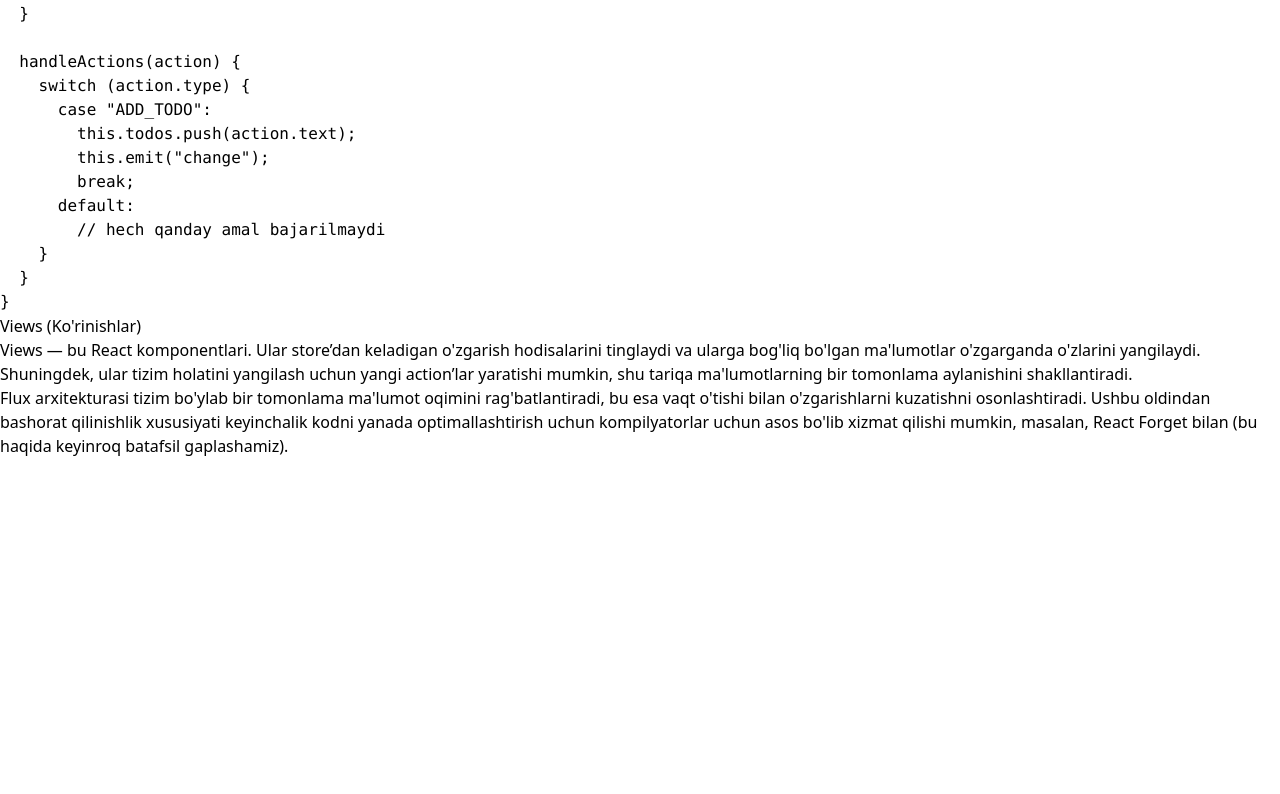
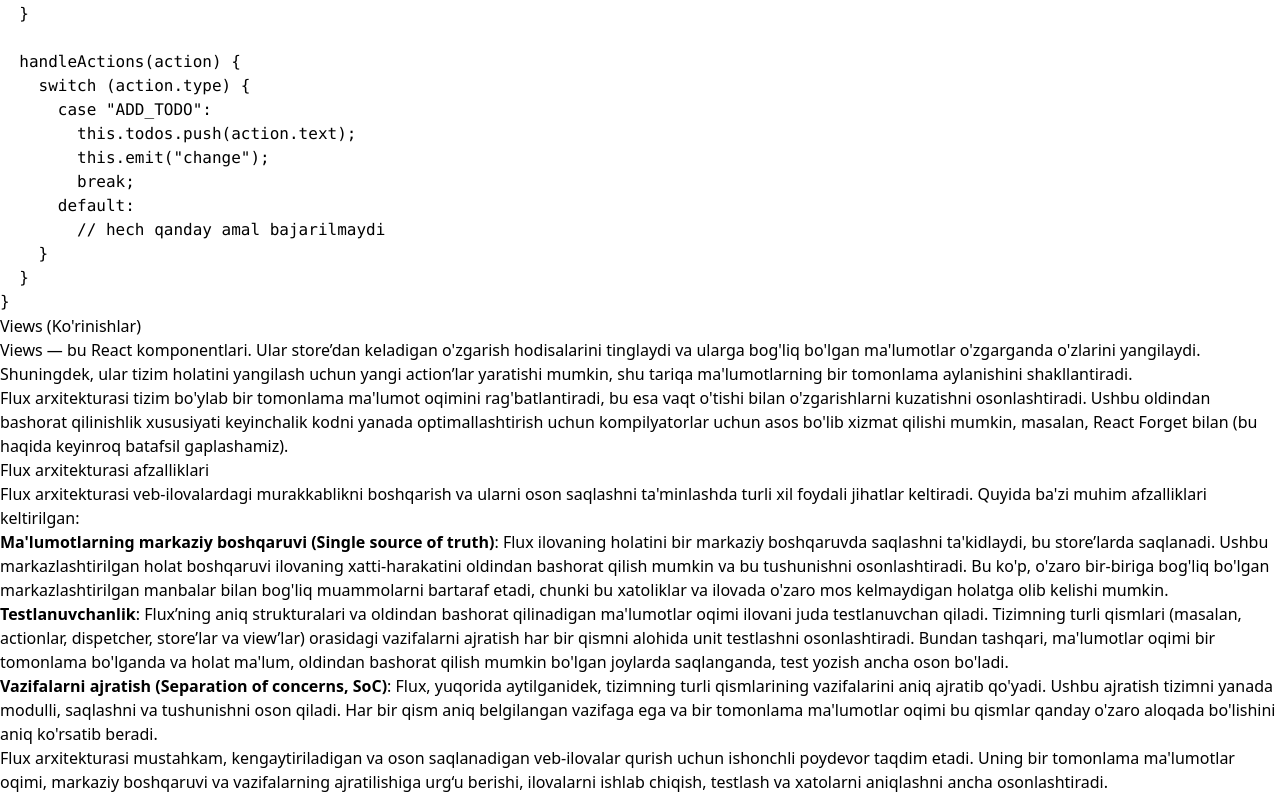
Before and after one commit to RustamovRR/webiston, a Next.js app: page /docs/react/entry-level-stuff/flux-architecture in a window 1280 px wide. Shown: the part 923-1717 px from the top of the page. Before the commit the page ends 1381 px from the top, so only its background shows below. Built offline with nearby package versions, Linux system fonts and the light colour scheme.

Commit message:
feat: add 'flux-architecture' page

```diff
--- a/src/pages/docs/react/entry-level-stuff/flux-architecture.mdx
+++ b/src/pages/docs/react/entry-level-stuff/flux-architecture.mdx
@@ -49,3 +49,14 @@ class TodoStore extends EventEmitter {
 Views — bu React komponentlari. Ular store’dan keladigan o'zgarish hodisalarini tinglaydi va ularga bog'liq bo'lgan ma'lumotlar o'zgarganda o'zlarini yangilaydi. Shuningdek, ular tizim holatini yangilash uchun yangi action’lar yaratishi mumkin, shu tariqa ma'lumotlarning bir tomonlama aylanishini shakllantiradi.
 
 Flux arxitekturasi tizim bo'ylab bir tomonlama ma'lumot oqimini rag'batlantiradi, bu esa vaqt o'tishi bilan o'zgarishlarni kuzatishni osonlashtiradi. Ushbu oldindan bashorat qilinishlik xususiyati keyinchalik kodni yanada optimallashtirish uchun kompilyatorlar uchun asos bo'lib xizmat qilishi mumkin, masalan, React Forget bilan (bu haqida keyinroq batafsil gaplashamiz).
+
+
+### Flux arxitekturasi afzalliklari
+Flux arxitekturasi veb-ilovalardagi murakkablikni boshqarish va ularni oson saqlashni ta'minlashda turli xil foydali jihatlar keltiradi. Quyida ba'zi muhim afzalliklari keltirilgan:
+- **Ma'lumotlarning markaziy boshqaruvi (Single source of truth)**: Flux ilovaning holatini bir markaziy boshqaruvda saqlashni ta'kidlaydi, bu store’larda saqlanadi. Ushbu markazlashtirilgan holat boshqaruvi ilovaning xatti-harakatini oldindan bashorat qilish mumkin va bu tushunishni osonlashtiradi. Bu ko'p, o'zaro bir-biriga bog'liq bo'lgan markazlashtirilgan manbalar bilan bog'liq muammolarni bartaraf etadi, chunki bu xatoliklar va ilovada o'zaro mos kelmaydigan holatga olib kelishi mumkin.
+
+- **Testlanuvchanlik**: Flux’ning aniq strukturalari va oldindan bashorat qilinadigan ma'lumotlar oqimi ilovani juda testlanuvchan qiladi. Tizimning turli qismlari (masalan, actionlar, dispetcher, store’lar va view’lar) orasidagi vazifalarni ajratish har bir qismni alohida unit testlashni osonlashtiradi. Bundan tashqari, ma'lumotlar oqimi bir tomonlama bo'lganda va holat ma'lum, oldindan bashorat qilish mumkin bo'lgan joylarda saqlanganda, test yozish ancha oson bo'ladi.
+
+- **Vazifalarni ajratish (Separation of concerns, SoC)**: Flux, yuqorida aytilganidek, tizimning turli qismlarining vazifalarini aniq ajratib qo'yadi. Ushbu ajratish tizimni yanada modulli, saqlashni va tushunishni oson qiladi. Har bir qism aniq belgilangan vazifaga ega va bir tomonlama ma'lumotlar oqimi bu qismlar qanday o'zaro aloqada bo'lishini aniq ko'rsatib beradi.
+
+Flux arxitekturasi mustahkam, kengaytiriladigan va oson saqlanadigan veb-ilovalar qurish uchun ishonchli poydevor taqdim etadi. Uning bir tomonlama ma'lumotlar oqimi, markaziy boshqaruvi va vazifalarning ajratilishiga urg‘u berishi, ilovalarni ishlab chiqish, testlash va xatolarni aniqlashni ancha osonlashtiradi.
```
Also changed, not shown: 1 other file (tests, documents, lock files or other folders).
